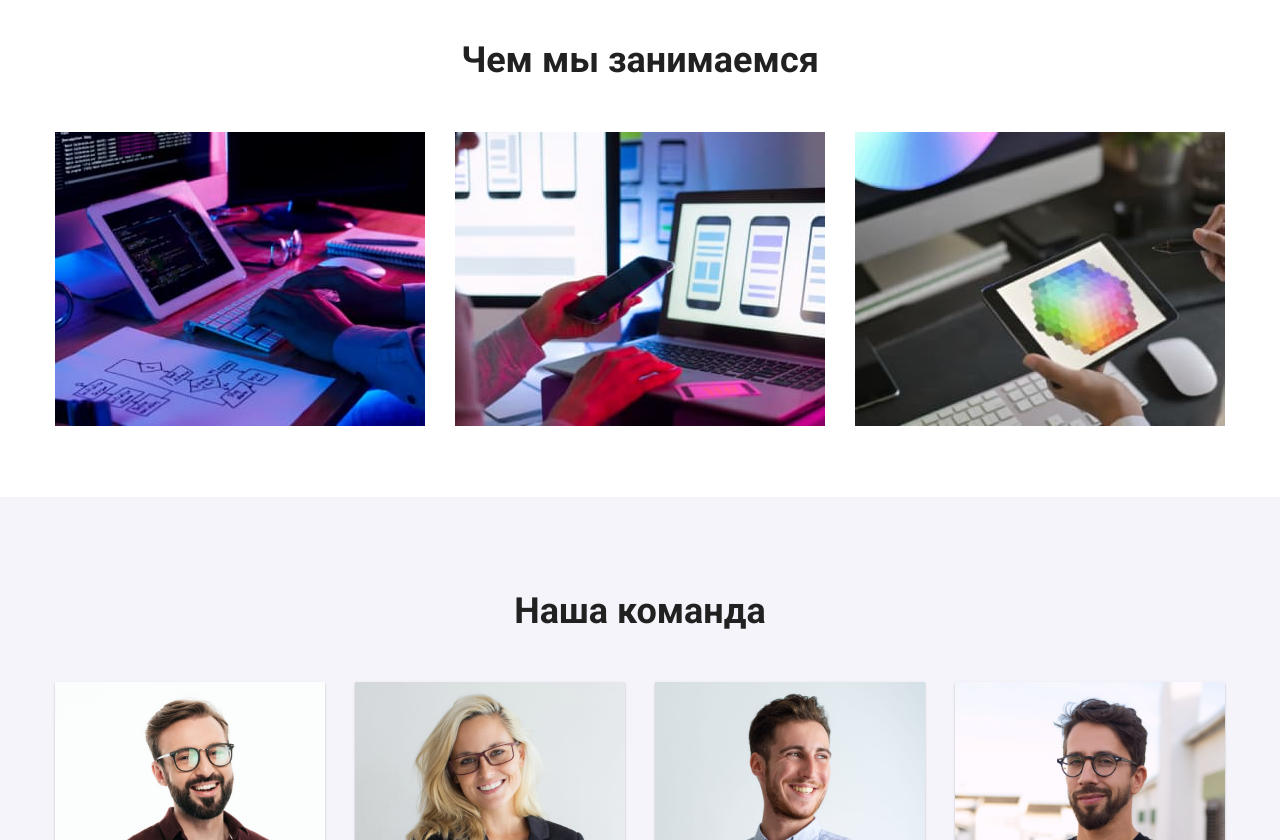
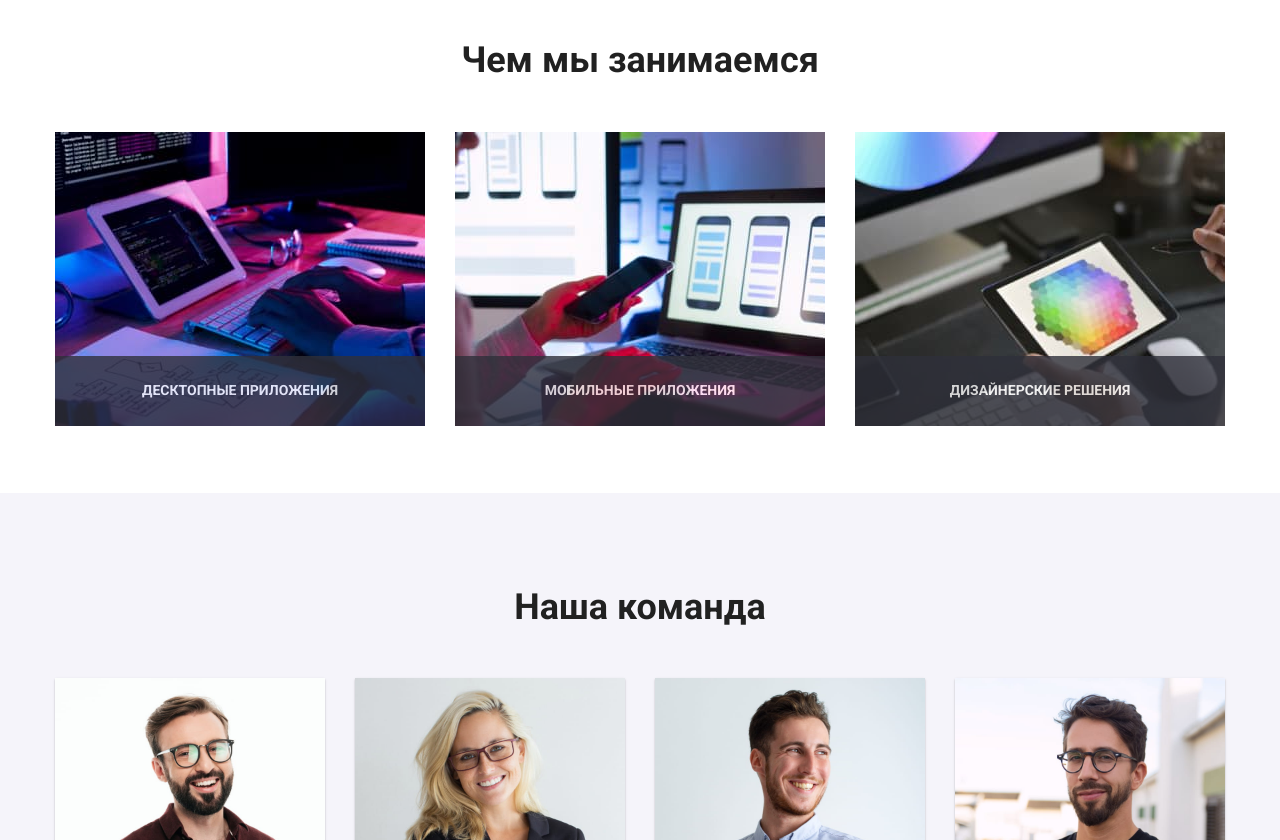
Before and after one commit to cr1m3s/goit-markup-hw-05, a plain HTML site: page index.html in a window 1280 px wide. Shown: the part 1080-1920 px from the top of the page. Drawn offline with nearby package versions, Linux system fonts and the light colour scheme.

Commit message:
text border for service

```diff
--- a/css/styles.css
+++ b/css/styles.css
@@ -328,6 +328,52 @@ a:active {
   font-size: 36px;
   font-weight: 700;
   margin-bottom: 50px;
+  list-style-type: none;
+}
+
+.service-list {
+  display: flex;
+}
+
+.service-list img {
+  border: none;
+  vertical-align: bottom;
+}
+
+.sevice-element {
+  flex-basis: calc(100% / 3 - 2 * var(--default-gap));
+  height: 294px;
+}
+
+.service-element-description {
+  position: relative;
+
+  width: 100%;
+  height: 100%;
+}
+
+.service-text-container {
+  position: absolute;
+  bottom: 0;
+  left: 0;
+
+  width: 100%;
+  height: 70px;
+  text-align: left;
+  display: flex;
+  align-items: center;
+  justify-content: center;
+  background-color: var(--dark-bg);
+  opacity: 0.8;
+}
+.service-element-text {
+  position: absolute;
+
+  font-size: 14px;
+  font-weight: 700;
+  color: var(--white);
+  text-transform: uppercase;
+  line-height: 1.8;
 }
 
 /* Team */
@@ -618,11 +664,6 @@ a:active {
   padding: 0;
 }
 
-.features-element {
-  text-align: left;
-  flex-basis: calc(100% / 4 - 35px);
-}
-
 .project-card {
   flex-basis: calc(100% / 3 - 2 * var(--default-gap));
 
--- a/index.html
+++ b/index.html
@@ -125,13 +125,28 @@
         <h2 class="service-title">Чем мы занимаемся</h2>
         <ul class="service-list">
           <li class="service-element">
-            <img width="370" src="images/box1.jpg" alt="code" />
+            <div class="service-element-description">
+              <img width="370" height="294" src="images/box1.jpg" alt="code" />
+              <div class="service-text-container">
+                <p class="service-element-text">Десктопные приложения</p>
+              </div>
+            </div>
           </li>
           <li class="service-element">
-            <img width="370" src="images/box2.jpg" alt="ux-ui" />
+            <div class="service-element-description">
+              <img width="370" src="images/box2.jpg" alt="ux-ui" />
+              <div class="service-text-container">
+                <p class="service-element-text">Мобильные приложения</p>
+              </div>
+            </div>
           </li>
           <li class="service-element">
-            <img width="370" src="images/box3.jpg" alt="design" />
+            <div class="service-element-description">
+              <img width="370" src="images/box3.jpg" alt="design" />
+              <div class="service-text-container">
+                <p class="service-element-text">Дизайнерские решения</p>
+              </div>
+            </div>
           </li>
         </ul>
       </section>
```
